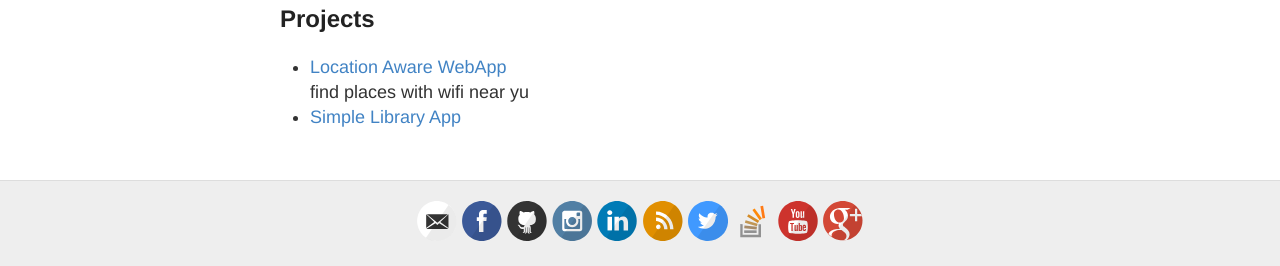
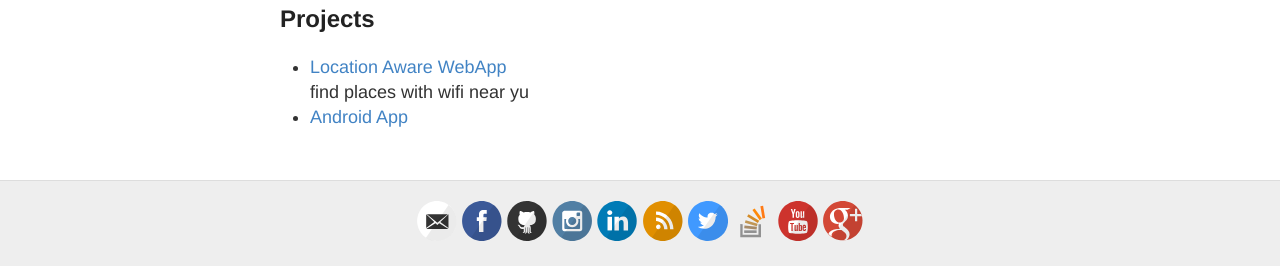
Before and after one commit to akechkent/akechkent.github.io, a Jekyll site: the page built from cv/index.html, in a window 1280 px wide. Shown: the part 891-1157 px from the top of the page. Built offline with Jekyll 4.4.1, drawn with Linux system fonts in a browser that asks for light colours.

Commit message:
Update index.html

```diff
--- a/cv/index.html
+++ b/cv/index.html
@@ -39,9 +39,9 @@ organisational skills, efficiency and I am very meticulous, I possess excellent
 					<h2> Projects</h2>
 					<ul class="contacts">
 
-							<li><a href="#">Location Aware WebApp</a></li>
+							<li><a href="https://klocater.herokuapp.com">Location Aware WebApp</a></li>
 							find places with wifi near yu
-							<li><a href="#">Simple Library App</a></li>
+							<li><a href="#">Android App</a></li>
 							</ul>
 
 
```
